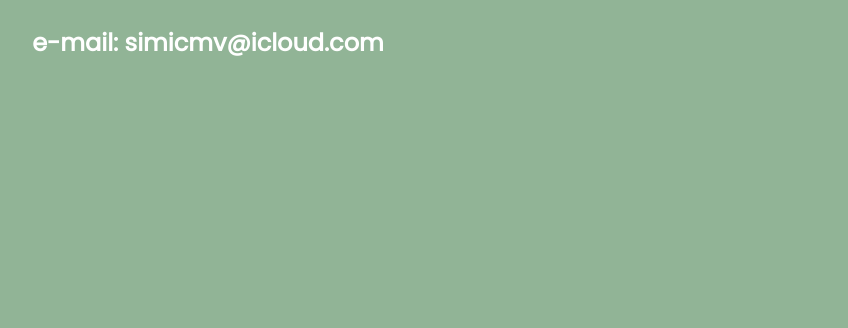
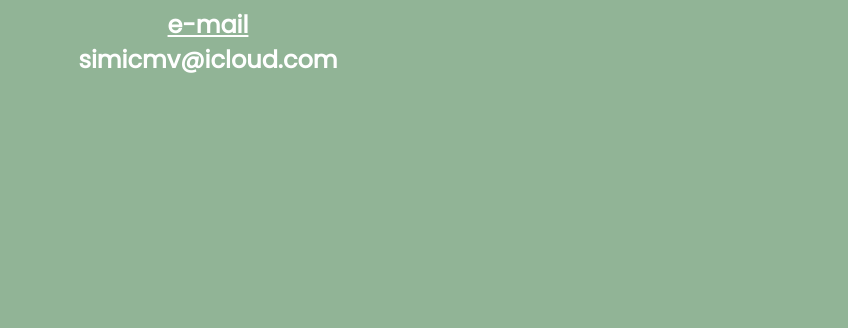
Before and after one commit to msimicshauma/portfolio, a plain HTML site: page contact.html in a window 1280 px wide. Shown: the part 472-800 px from the top of the page, without its empty margins (432-1280 px from the left). Drawn offline with Linux system fonts and the light colour scheme.

Commit message:
Update contact.html

```diff
--- a/contact.html
+++ b/contact.html
@@ -13,7 +13,7 @@
             <i class="fa fa-align-right fa-2x" aria-hidden="true" id="menu-open"></i>
             <h1>Contact</h1>
             <h2>Miloš Simić</h2>
-            <h2>e-mail: simicmv@icloud.com</h2>
+            <h2><span>e-mail</span><br> simicmv@icloud.com</h2>
         </section>
 
         <section class="menu">
```
